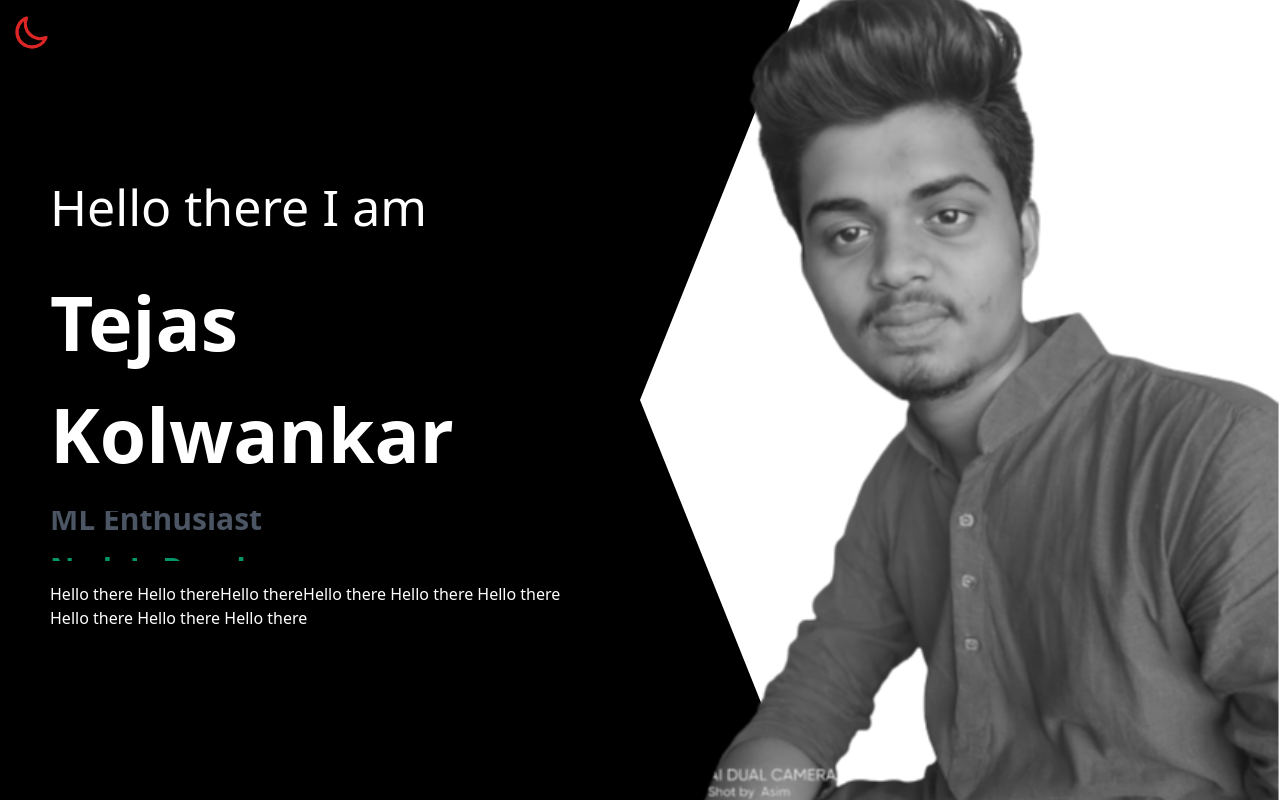
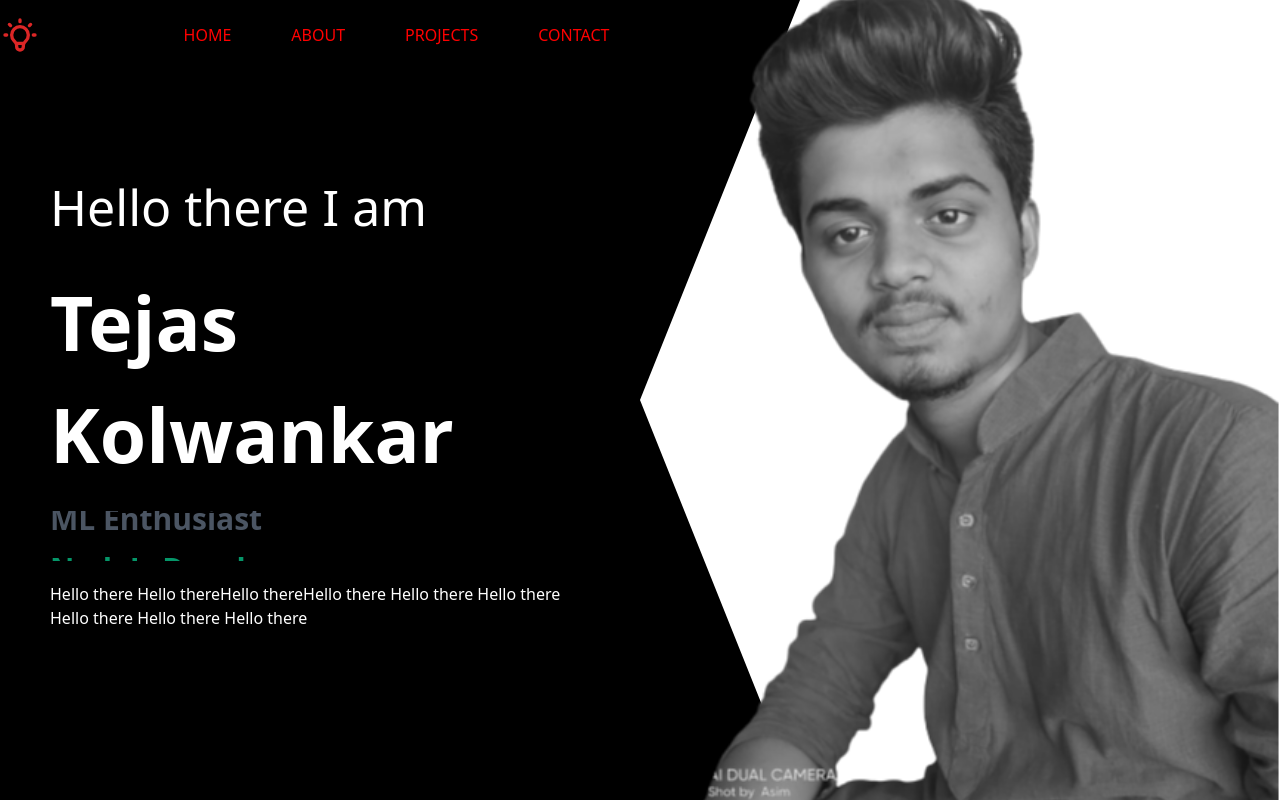
Before and after one commit to Tejas021/Nextjs-Portfolio, a Next.js app: page / in a window 1280 px wide. Shown: the top 802 px of the page. Built offline with nearby package versions, Linux system fonts and the light colour scheme.

Commit message:
navbar added

```diff
--- a/components/Button.js
+++ b/components/Button.js
@@ -1,51 +1,21 @@
-// import React from 'react'
-// //
 
-
-// const Button = () => {
-//     // const {theme, setTheme} = useTheme()
-//     return (
-//         <div>
-//             <button
-//   aria-label="Toggle Dark Mode"
-//   type="button"
-//   className="p-3 h-12 w-12 order-2 md:order-3"
-//   onClick={() => setTheme(theme === 'dark' ? 'light' : 'dark')}
-// ></button>
-//         </div>
-//     )
-// }
-
-// export default Button
 
 
 
 import React from 'react'
 import {useTheme} from 'next-themes'
-
+import { useEffect } from 'react'
 
 
 const Button = () => {
-    const {theme, setTheme} = useTheme()
+  const {theme, setTheme} = useTheme()
+
+
+    console.log(theme)
     return (
         <div>
-{theme === "light" ? (
-        <svg
-          onClick={() => setTheme(theme==="dark"?"light":'dark')}
-          xmlns="http://www.w3.org/2000/svg"
-          className="h-10 w-10 text-red-600"
-          fill="none"
-          viewBox="0 0 24 24"
-          stroke="currentColor"
-        >
-          <path
-            strokeLinecap="round"
-            strokeLinejoin="round"
-            strokeWidth={2}
-            d="M9.663 17h4.673M12 3v1m6.364 1.636l-.707.707M21 12h-1M4 12H3m3.343-5.657l-.707-.707m2.828 9.9a5 5 0 117.072 0l-.548.547A3.374 3.374 0 0014 18.469V19a2 2 0 11-4 0v-.531c0-.895-.356-1.754-.988-2.386l-.548-.547z"
-          />
-        </svg>
-      ) : (
+{theme === "dark" ? (
+
         <svg
           onClick={() => setTheme(theme==="dark"?"light":'dark')}
           xmlns="http://www.w3.org/2000/svg"
@@ -61,7 +31,22 @@ const Button = () => {
             d="M20.354 15.354A9 9 0 018.646 3.646 9.003 9.003 0 0012 21a9.003 9.003 0 008.354-5.646z"
           />
         </svg>
-      )}
+      ):( <svg
+      onClick={() => setTheme(theme==="dark"?"light":'dark')}
+      xmlns="http://www.w3.org/2000/svg"
+      className="h-10 w-10 text-red-600"
+      fill="none"
+      viewBox="0 0 24 24"
+      stroke="currentColor"
+    >
+      <path
+        strokeLinecap="round"
+        strokeLinejoin="round"
+        strokeWidth={2}
+        d="M9.663 17h4.673M12 3v1m6.364 1.636l-.707.707M21 12h-1M4 12H3m3.343-5.657l-.707-.707m2.828 9.9a5 5 0 117.072 0l-.548.547A3.374 3.374 0 0014 18.469V19a2 2 0 11-4 0v-.531c0-.895-.356-1.754-.988-2.386l-.548-.547z"
+      />
+    </svg>
+  ) }
         </div>
     )
 }
--- /dev/null
+++ b/components/Nav.js
@@ -0,0 +1,52 @@
+import {useEffect, useState} from 'react'
+import Button from './Button'
+import styles  from "./Nav.module.css"
+const Nav = () => {
+
+    const [nav, setNav] = useState(false)
+    const [show, setShow] = useState(false)
+    useEffect(() => {
+        window.addEventListener("scroll",()=>{
+            if(window.scrollY>200){
+                setNav(true)
+            }
+            else{
+                setNav(false)
+            }
+        })
+        return () => {
+            window.removeEventListener("scroll",()=>{})
+        }
+    }, [])
+
+    return (
+        <nav className={`${styles.nav} ${nav&&styles.darkNav}  ${show&&styles.navBlack}  `}>
+            <div className={styles.navLogo}> <Button/></div>
+       <div className={styles.burger} onClick={()=>setShow(!show)}>
+       <svg xmlns="http://www.w3.org/2000/svg" className="h-6 w-6" fill="none" viewBox="0 0 24 24" stroke="currentColor">
+  <path strokeLinecap="round" strokeLinejoin="round" strokeWidth={2} d="M4 6h16M4 12h16M4 18h16" />
+</svg>
+       </div>
+
+            <div className={`${styles.navList } ${!show&& styles.disappear }`}>
+                <div className={styles.navItems} onClick={()=>setShow(!show)}>
+                    <a href="#intro">Home</a>
+                </div>
+
+                <div className={styles.navItems} onClick={()=>setShow(!show)}>
+                <a href="#about">About</a>
+                </div>
+
+                <div className={styles.navItems} onClick={()=>setShow(!show)}>
+                <a href="#projects">Projects</a>
+                </div>
+
+                <div className={styles.navItems} onClick={()=>setShow(!show)}>
+                <a href="#contact">Contact</a>
+                </div>
+            </div>
+        </nav>
+    )
+}
+
+export default Nav
--- /dev/null
+++ b/components/Nav.module.css
@@ -0,0 +1,88 @@
+.nav {
+  position: fixed;
+  top: 0;
+  z-index: 999;
+  color: white;
+  width: 100%;
+  height: 70px;
+  display: flex;
+  padding: 0px 50px;
+  align-items: center;
+
+  /*animations*/
+  transition-timing-function: ease-in-out;
+  transition: all 0.5s;
+}
+
+.navLogo {
+  width: 12%;
+}
+
+.navList {
+  display: flex;
+
+  justify-content: space-between;
+}
+
+.navItems {
+  font-weight: 500;
+  cursor: pointer;
+  margin: 0px 30px;
+  text-transform: uppercase;
+  color: red;
+}
+
+.darkNav {
+  background-color: black;
+  box-shadow: 2px 2px red;
+}
+
+.burger {
+  display: none;
+}
+
+@media screen and (max-width: 480px) {
+  .nav {
+    justify-content: space-between;
+    padding: 0px;
+    transition-timing-function: ease-in-out;
+    transition: all 0s;
+  }
+  .burger {
+    display: block;
+    padding: 10px;
+    border: 1px solid white;
+    border-radius: 5px;
+    color: red;
+    margin-right: 20px;
+  }
+  .navList {
+    flex: 1;
+    flex-direction: column;
+    top: 70px;
+    position: absolute;
+    height: 200px;
+    padding-bottom: 20px;
+    width: 100%;
+    background-color: black;
+    justify-content: space-around;
+  }
+  .navItems {
+    text-align: center;
+    font-weight: 400;
+    color: White;
+  }
+  .navItems:hover {
+    color: red;
+  }
+  .navLogo {
+    padding-left: 20px;
+  }
+  .disappear {
+    display: none;
+  }
+  .navBlack {
+    background-color: black;
+    box-shadow: 1px 1px black;
+  }
+}
--- a/pages/index.js
+++ b/pages/index.js
@@ -5,7 +5,7 @@ import About from "../components/About"
 import { Navbar } from '../components/Navbar'
 import ProjectList from '../components/ProjectList'
 import Contact from '../components/Contact'
-
+import Nav from "../components/Nav"
 
 export default function Home() {
   return (
@@ -14,7 +14,7 @@ export default function Home() {
    <title>HomePage</title>
  </Head>
 
-<Navbar/>
+<Nav/>
 <Intro/>
 <About/>
 <ProjectList/>
```
